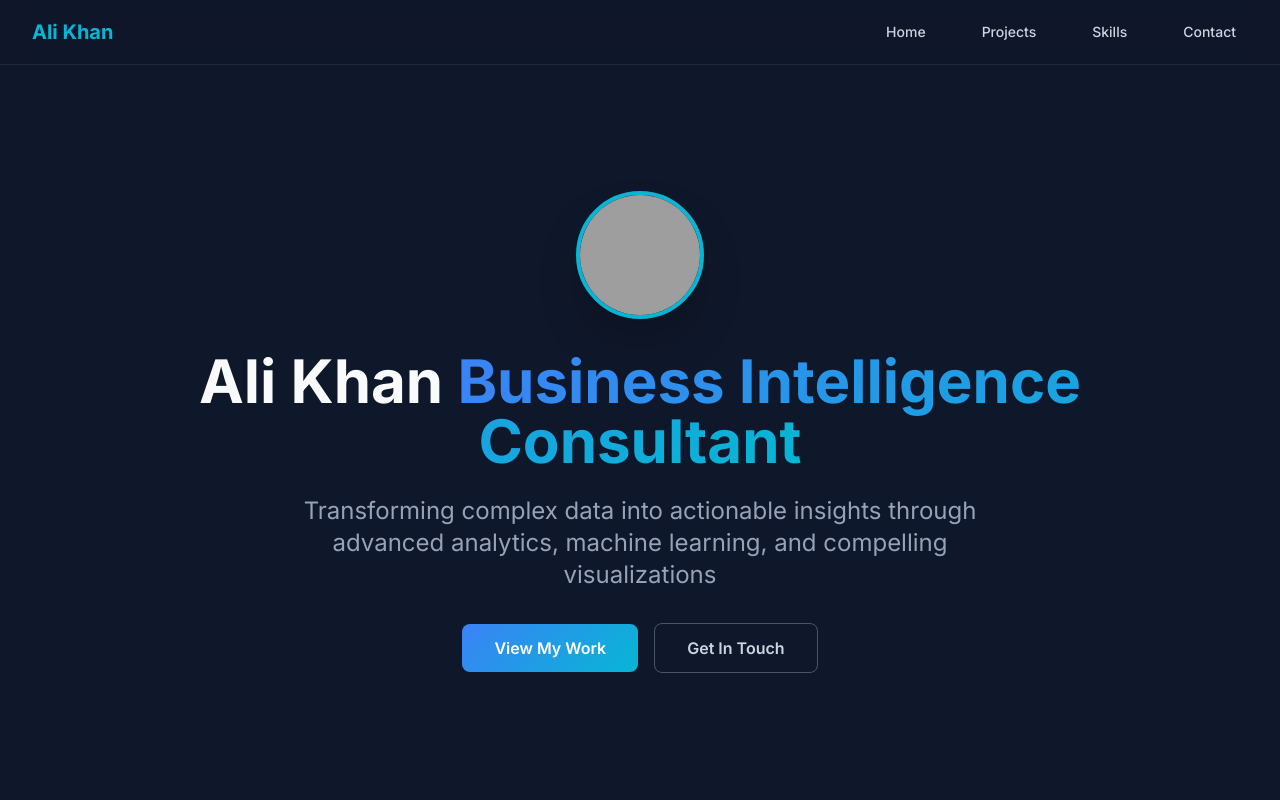
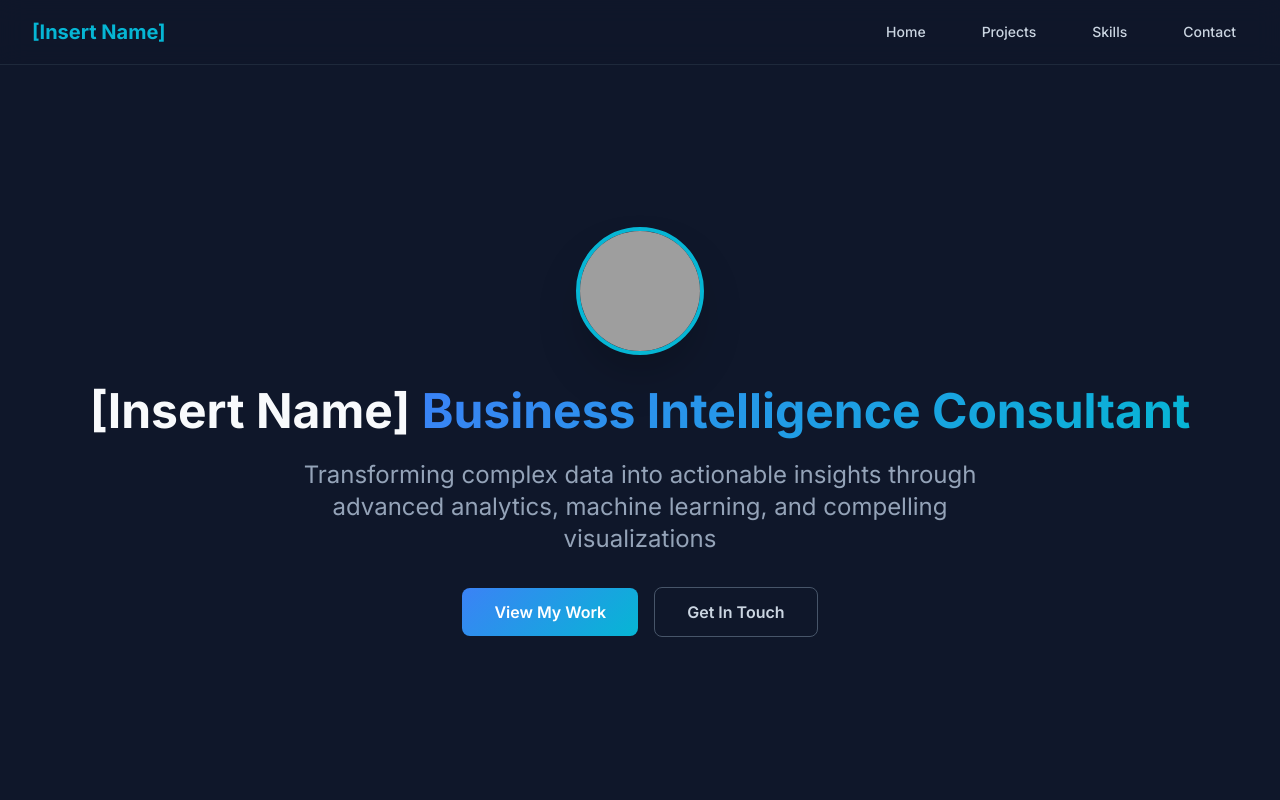
Before and after one commit to alik6-DA/portfolio, a plain HTML site: page index.html in a window 1280 px wide. Shown: the top 800 px of the page. Drawn offline with nearby package versions, Linux system fonts and the light colour scheme; grey boxes are pictures that could not be loaded.

Commit message:
Update index.html

```diff
--- a/index.html
+++ b/index.html
@@ -2,8 +2,8 @@
 <html lang="en">
 <head>
     <meta charset="UTF-8">
-    <meta name="viewport" content="width=device-width, initial-scale=0.9">
-    <title>Ali Khan - Business Intelligence Portfolio </title>
+    <meta name="viewport" content="width=device-width, initial-scale=1.0">
+    <title>[Insert Name] - Business Intelligence Portfolio </title>
     <meta name="description" content="Professional data analytics portfolio showcasing machine learning, data visualization, and statistical analysis projects">
 
     <!-- Tailwind CSS -->
@@ -114,7 +114,7 @@
         <div class="max-w-7xl mx-auto px-4 sm:px-6 lg:px-8">
             <div class="flex items-center justify-between h-16">
                 <div class="flex-shrink-0">
-                    <span class="text-xl font-bold" style="color: var(--data-cyan)">Ali Khan</span>
+                    <span class="text-xl font-bold" style="color: var(--data-cyan)">[Insert Name]</span>
                 </div>
 
                 <!-- Desktop Navigation -->
@@ -176,10 +176,11 @@
                     />
                 </div>
 
-                <h1 class="text-4xl md:text-6xl font-bold mb-6">
-                    <span class="text-slate-50">Ali Khan</span>
-                    <span class="data-gradient-text"> Business Intelligence Consultant</span>
+                <h1 class="text-5xl font-bold mb-6 whitespace-nowrap">
+                      <span class="text-slate-50">[Insert Name]</span>
+                      <span class="data-gradient-text"> Business Intelligence Consultant</span>
                 </h1>
+
 
                 <p class="text-xl md:text-2xl text-slate-400 mb-8 max-w-3xl mx-auto">
                     Transforming complex data into actionable insights through advanced analytics, machine learning, and compelling visualizations
@@ -460,7 +461,7 @@
     <footer class="bg-slate-900 border-t border-slate-800 py-12">
         <div class="max-w-7xl mx-auto px-4 sm:px-6 lg:px-8">
             <div class="text-center">
-                <p class="text-slate-400 mb-4">&copy; 2024 Ali Khan. All rights reserved.</p>
+                <p class="text-slate-400 mb-4">&copy; 2024 [Insert Name]. All rights reserved.</p>
                 <p class="text-slate-500 text-sm">Built with modern web technologies and data visualization best practices</p>
             </div>
         </div>
@@ -471,7 +472,7 @@
         // Portfolio Configuration
         const portfolioConfig = {
             personal: {
-                name: "Ali Khan",
+                name: "[Insert Name]",
                 title: "Data Analytics Specialist",
                 tagline: "Transforming complex data into actionable insights through advanced analytics, machine learning, and compelling visualizations",
                 profileImage: "https://images.unsplash.com/photo-1507003211169-0a1dd7228f2d?ixlib=rb-4.0.3&ixid=MnwxMjA3fDB8MHxwaG90by1wYWdlfHx8fGVufDB8fHx8&auto=format&fit=crop&w=300&h=300",
```
